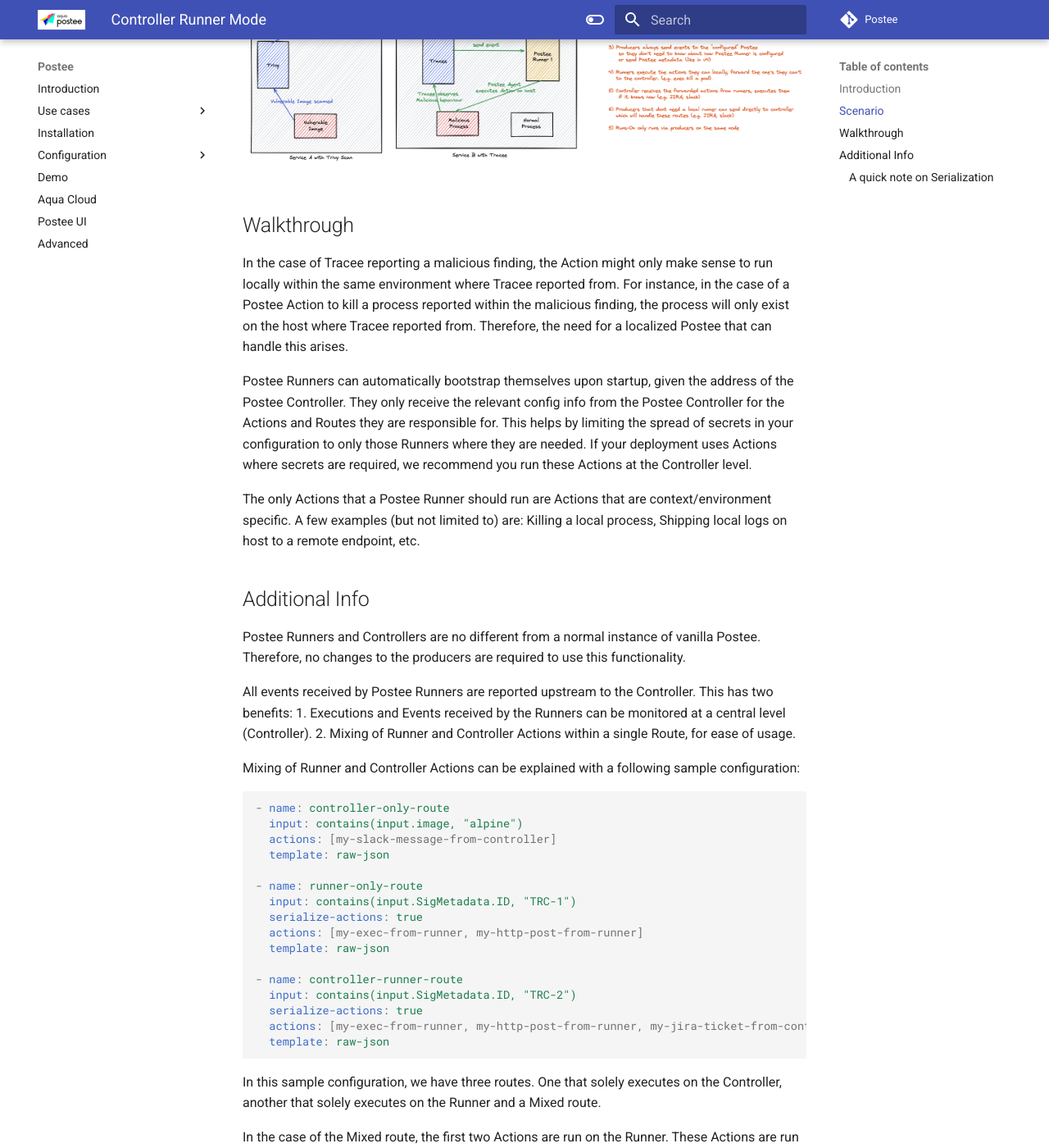
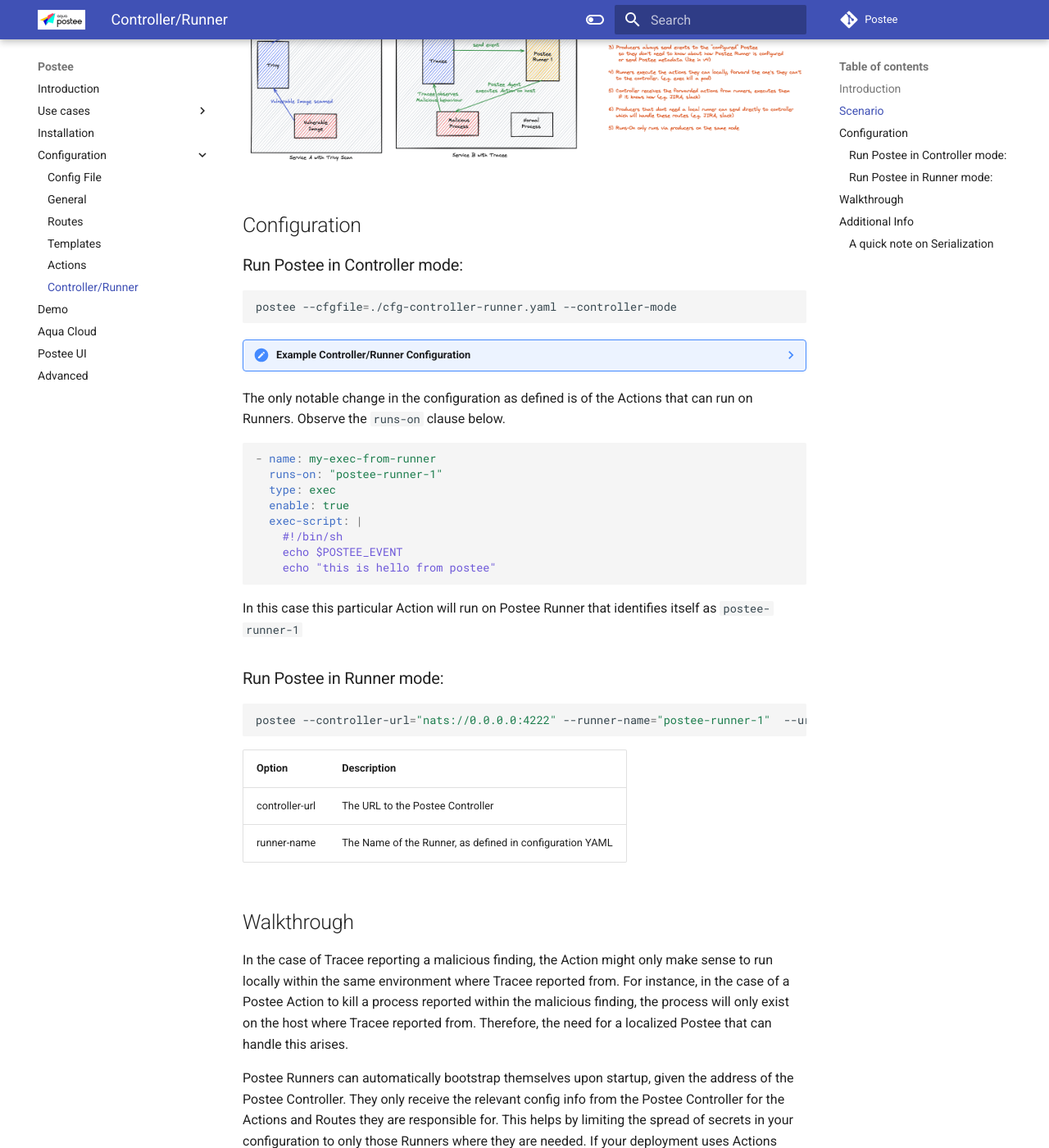
Before and after one commit to aquasecurity/postee, an MkDocs documentation site: the page built from docs/controller-runner.md, in a window 1280 px wide and 1400 px high, scrolled down 682 px. Shown: the whole window at 82% size. Built offline with MkDocs 1.6.1 and Material for MkDocs 9.7.7, drawn with Linux system fonts in a browser that asks for light colours; comment, search, counter and statistics services are not loaded; the version menu is left out; some of the changed text lies outside the part shown.

Commit message:
feat(docs): Add documentation about Controller/Runner mode.
Signed-off-by: Simar <simar@linux.com>

````diff
--- a/docs/controller-runner/controller-runner.md
+++ b/docs/controller-runner.md
@@ -1,14 +1,108 @@
 # Controller Runner Mode
 
 ## Introduction
-Postee can also be run in Controller/Runner mode. The idea is to decouple enforcement from execution, where applicable.
+Postee can also be run in Controller/Runner mode. The idea is to decouple enforcement from execution, if applicable.
 
 ## Scenario
 In the following scenario, consider two services: A and B. In the case of Service A, a Trivy scan is run and results of the scan result are sent to Postee for executing Actions upon.
 
 In the case of Service B, a Tracee container is constantly monitoring for malicious activity that happens on the host. When a Tracee finding is observed, it is sent to a local Postee Runner. This Postee Runner has the ability to locally execute a pre-defined Postee Action.
 
-![img.png](../img/controller-runner.png)
+![img.png](img/controller-runner.png)
+
+## Configuration
+### Run Postee in Controller mode:
+```shell
+postee --cfgfile=./cfg-controller-runner.yaml --controller-mode
+```
+??? note "Example Controller/Runner Configuration"
+    ```yaml
+    name: Postee Controller Runner Demo
+
+    routes:
+    - name: controller-only-route
+      input: contains(input.image, "alpine")
+      actions: [my-http-post-from-controller]
+      template: raw-json
+
+    - name: runner-only-route
+      input: contains(input.SigMetadata.ID, "TRC-1")
+      serialize-actions: true
+      actions: [my-exec-from-runner, my-http-post-from-runner]
+      template: raw-json
+
+    - name: controller-runner-route
+      input: contains(input.SigMetadata.ID, "TRC-2")
+      actions: [my-exec-from-runner, my-http-post-from-runner, my-http-post-from-controller]
+      template: raw-json
+
+    templates:
+    - name: raw-json
+      rego-package: postee.rawmessage.json
+
+    actions:
+    - name: stdout
+      type: stdout
+      enable: true
+
+    - name: my-http-post-from-controller
+      type: http
+      enable: true
+      url: "https://webhook.site/<uuid>"
+      method: POST
+      headers:
+        "Foo": [ "bar" ]
+      timeout: 10s
+      body-content: |
+        This is an example of a inline body
+        Input Image: event.input.image
+
+    - name: my-exec-from-runner
+      runs-on: "postee-runner-1"
+      type: exec
+      enable: true
+      env: ["MY_ENV_VAR=foo_bar_baz", "MY_KEY=secret"]
+      exec-script: |
+        #!/bin/sh
+        echo $POSTEE_EVENT
+        echo "this is hello from postee"
+
+    - name: my-http-post-from-runner
+      runs-on: "postee-runner-1"
+      type: http
+      enable: true
+      url: "https://webhook.site/<uuid>"
+      method: POST
+      body-content: |
+        This is an another example of a inline body
+        Event ID: event.input.SigMetadata.ID
+    ```
+
+The only notable change in the configuration as defined is of the Actions that can run on Runners. Observe the `runs-on` clause below.
+```yaml
+- name: my-exec-from-runner
+  runs-on: "postee-runner-1"
+  type: exec
+  enable: true
+  exec-script: |
+    #!/bin/sh
+    echo $POSTEE_EVENT
+    echo "this is hello from postee"
+```
+
+In this case this particular Action will run on Postee Runner that identifies itself as `postee-runner-1`
+
+### Run Postee in Runner mode:
+```shell
+postee --controller-url="nats://0.0.0.0:4222" --runner-name="postee-runner-1"  --url=0.0.0.0:9082 --tls=0.0.0.0:9445
+```
+
+| Option         | Description                                              |
+|----------------|----------------------------------------------------------|
+| controller-url | The URL to the Postee Controller                         |
+| runner-name    | The Name of the Runner, as defined in configuration YAML |
+
+
 
 ## Walkthrough
 In the case of Tracee reporting a malicious finding, the Action might only make sense to run locally within the same environment where Tracee reported from. For instance, in the case of a Postee Action to kill a process reported within the malicious finding, the process will only exist on the host where Tracee reported from. Therefore, the need for a localized Postee that can handle this arises.
@@ -21,6 +115,7 @@
 Postee Runners and Controllers are no different from a normal instance of vanilla Postee. Therefore, no changes to the producers are required to use this functionality.
 
 All events received by Postee Runners are reported upstream to the Controller. This has two benefits:
+
 1. Executions and Events received by the Runners can be monitored at a central level (Controller).
 2. Mixing of Runner and Controller Actions within a single Route, for ease of usage.
 
--- a/mkdocs.yml
+++ b/mkdocs.yml
@@ -21,6 +21,7 @@
   - Routes: routes.md
   - Templates: templates.md
   - Actions: actions.md
+  - Controller/Runner: controller-runner.md
 - Demo: demo.md
 - Aqua Cloud: aquacloud.md
 - Postee UI: ui.md
````
